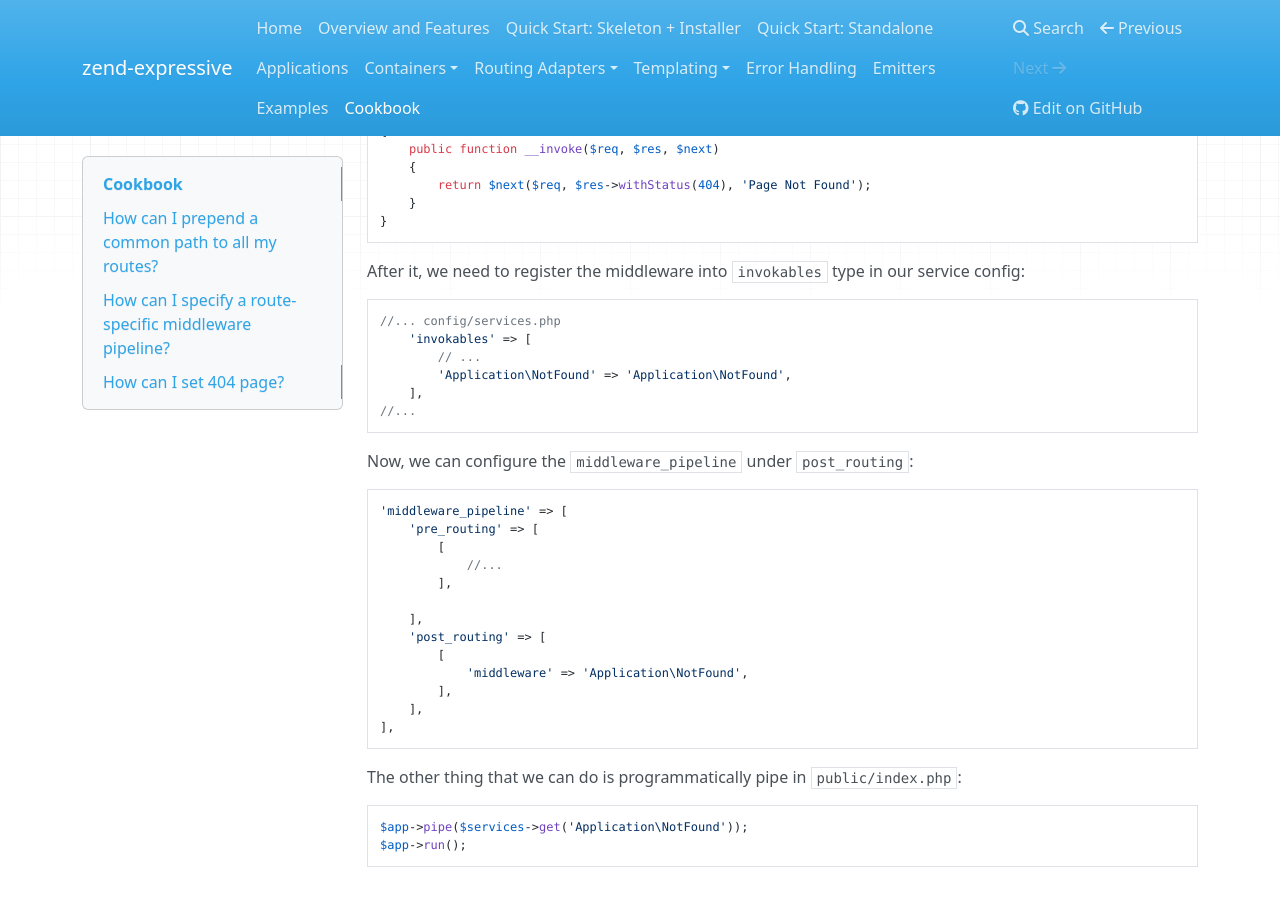
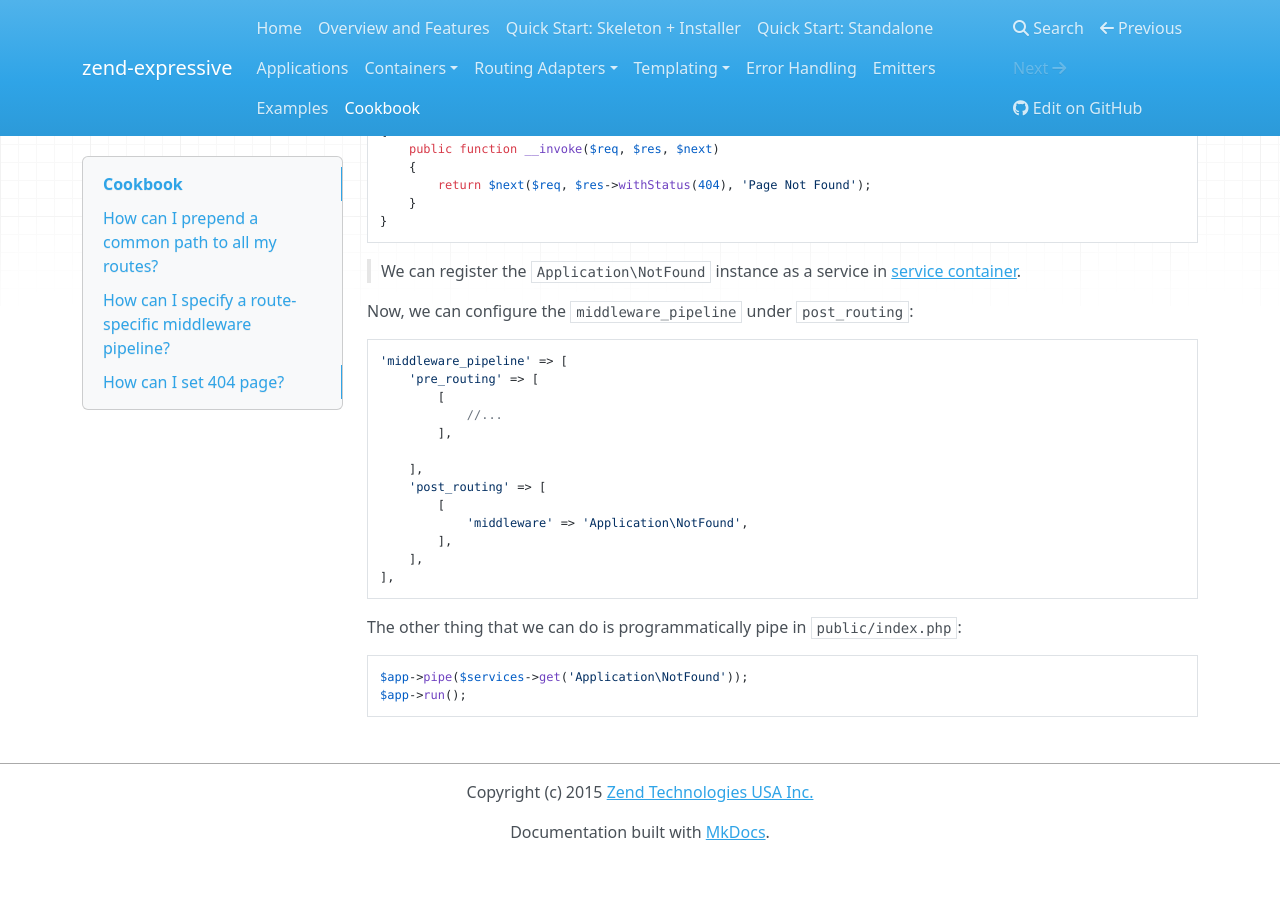
Before and after one commit to zendframework/zend-expressive, an MkDocs documentation site: the page built from doc/book/cookbook.md, in a window 1280 px wide and 900 px high, scrolled down 4515 px. Built offline with MkDocs 1.6.1, drawn with Linux system fonts in a browser that asks for light colours; nearby versions of some CDN libraries; old or Windows-style settings are respelled for this version of MkDocs; after the commit the page ends 5375 px from its top, so only the background shows below that.

Commit message:
leave container configuration

````diff
--- a/doc/book/cookbook.md
+++ b/doc/book/cookbook.md
@@ -253,16 +253,8 @@ class NotFound
 }
 ```
 
-After it, we need to register the middleware into `invokables` type in our service config:
+> We can register the `Application\NotFound` instance as a service in [service container](https://github.com/zendframework/zend-expressive/blob/master/doc/book/container/intro.md).
 
-```php
-//... config/services.php
-    'invokables' => [
-        // ...
-        'Application\NotFound' => 'Application\NotFound',
-    ],
-//...
-```
 Now, we can configure the `middleware_pipeline` under `post_routing`:
 
 ```php
````
